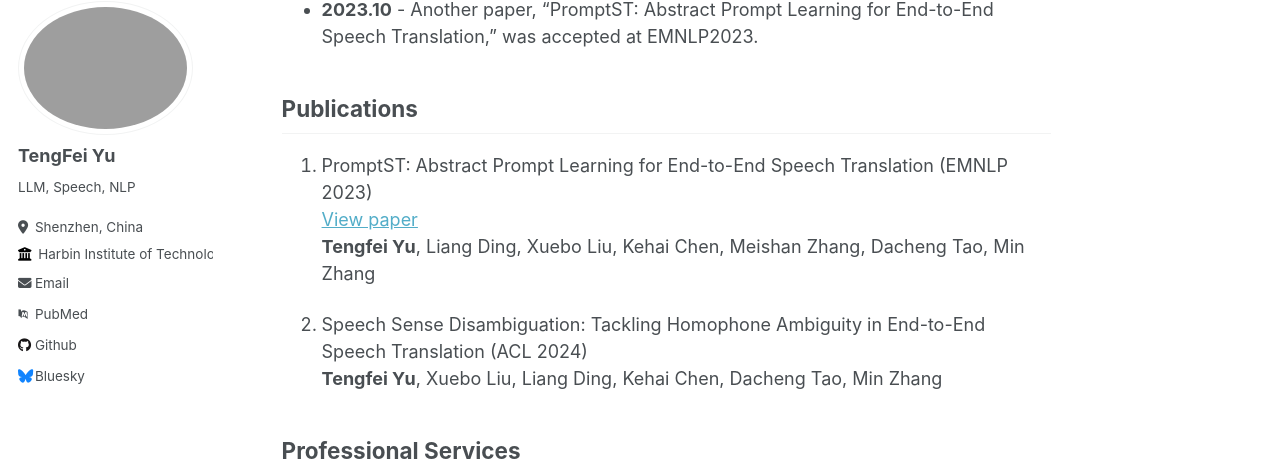
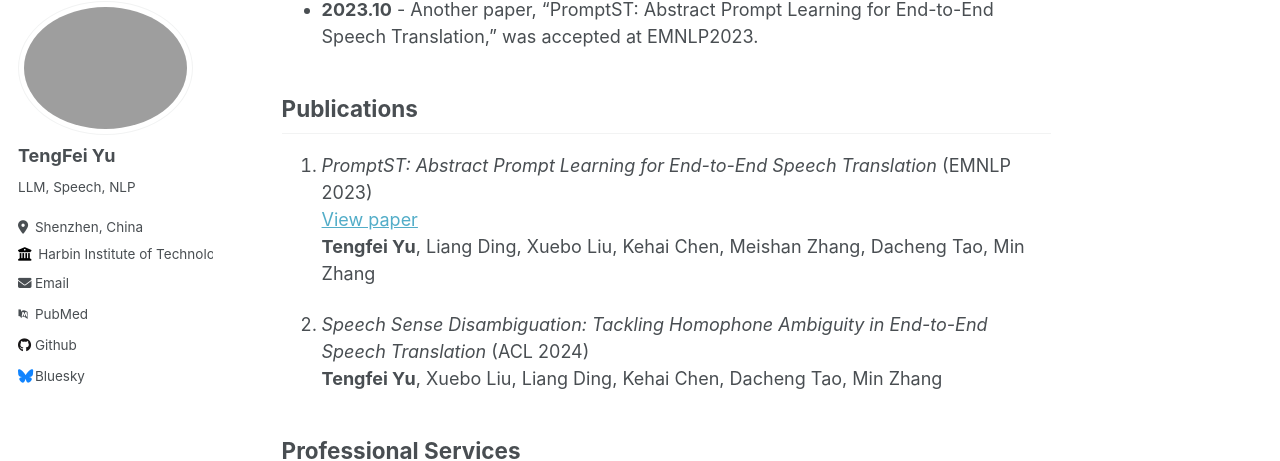
Before and after one commit to ytf-philp/TengfeiYu.github.io, a Jekyll site: the page built from _pages/about.md, in a window 1280 px wide and 900 px high, scrolled down 511 px. Shown: the part 105-566 px from the top of the window. Built offline with Jekyll 4.4.1, drawn with Linux system fonts in a browser that asks for light colours; some web fonts are replaced.

```diff
--- a/_pages/about.md
+++ b/_pages/about.md
@@ -21,14 +21,14 @@ In my leisure time, I enjoy engaging in fitness activities, traveling, singing,
 
 ## Publications
 
-1. PromptST: Abstract Prompt Learning for End-to-End Speech Translation (EMNLP 2023)
+1. *PromptST: Abstract Prompt Learning for End-to-End Speech Translation* (EMNLP 2023)
    [View paper](https://openreview.net/forum?id=Nijnhwu1Uz&referrer=%5Bthe%20profile%20of%20Tengfei%20Yu%5D)
    **Tengfei Yu**, Liang Ding, Xuebo Liu, Kehai Chen, Meishan Zhang, Dacheng Tao, Min Zhang
 
-2. Speech Sense Disambiguation: Tackling Homophone Ambiguity in End-to-End Speech Translation (ACL 2024)
+2. *Speech Sense Disambiguation: Tackling Homophone Ambiguity in End-to-End Speech Translation* (ACL 2024)
    **Tengfei Yu**, Xuebo Liu, Liang Ding, Kehai Chen, Dacheng Tao, Min Zhang
 
 ## Professional Services
 
-- Reviewer for: ACL 2024, EMNLP 2024, NLPCC 2024
-- Member: ACL (2023-)
+- Reviewer for:  ACL 2024, EMNLP 2024, NLPCC 2024
+- Member:  ACL (2023-)
```
